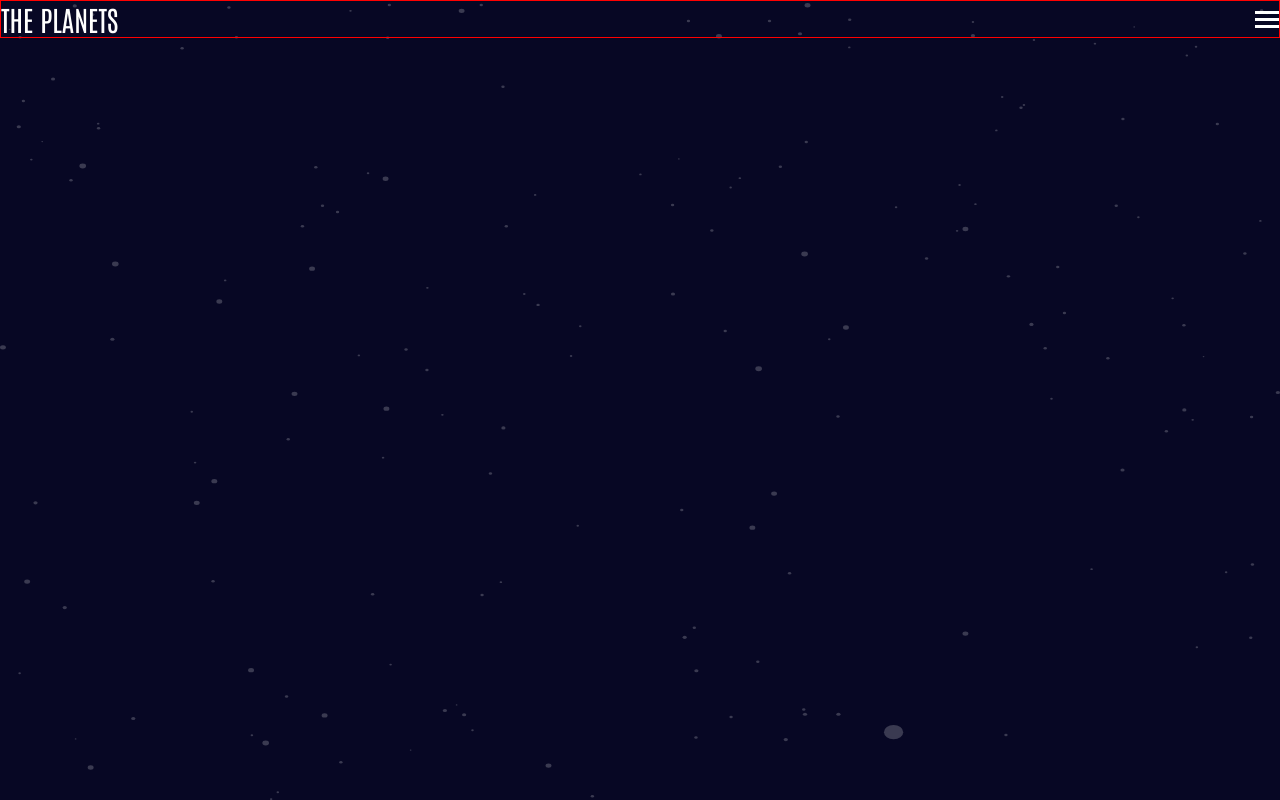
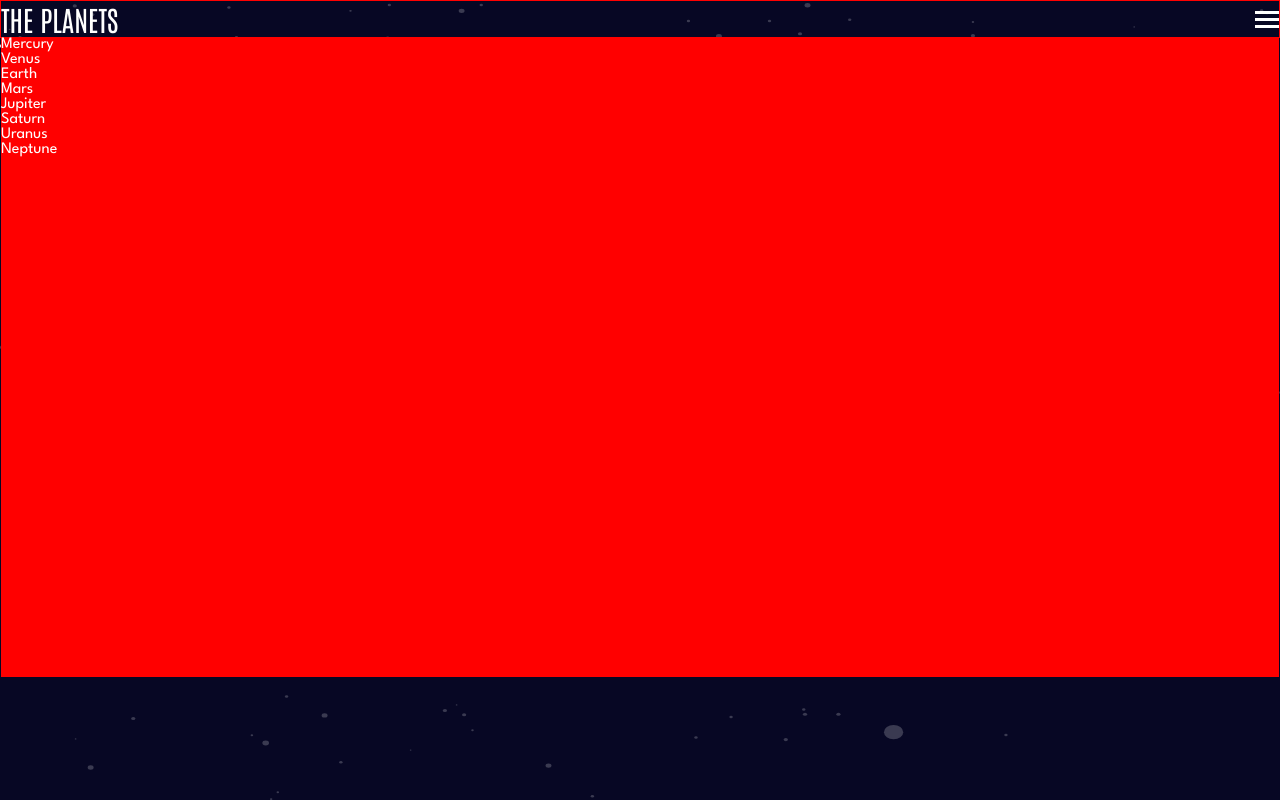
Before and after one commit to mrfinesse47/svelte-planets, a Svelte app: page / in a window 1280 px wide. Built offline with nearby package versions, Linux system fonts and the light colour scheme.

Commit message:
passing planet name to list item

```diff
--- a/src/components/MenuList.svelte
+++ b/src/components/MenuList.svelte
@@ -10,16 +10,13 @@
 </script>
 
 <!-- <div transition:slide></div> -->
-<div class:hidden={true}>
+<div class:hidden={false}>
   <ul>
-    <li>MERCURY</li>
-    <li>VENUS</li>
-    <li>EARTH</li>
-    <li>MARS</li>
-    <li>JUPITER</li>
-    <li>SATURN</li>
-    <li>URANUS</li>
-    <li>NEPTUNE</li>
+    {#each planets as planet}
+      <li>
+        <MenuListItem {planet} />
+      </li>
+    {/each}
   </ul>
 </div>
 
--- a/src/components/MenuListItem.svelte
+++ b/src/components/MenuListItem.svelte
@@ -1,5 +1,7 @@
 <script>
-  export let planetName;
+  export let planet;
 </script>
 
+<li>{planet.name}</li>
+
 <style></style>
--- a/src/components/Planet.svelte
+++ b/src/components/Planet.svelte
@@ -3,6 +3,6 @@
   //will have a view controller for the tabs overview, structure, and surface
 </script>
 
-<main />
+<li />
 
 <style></style>
```
